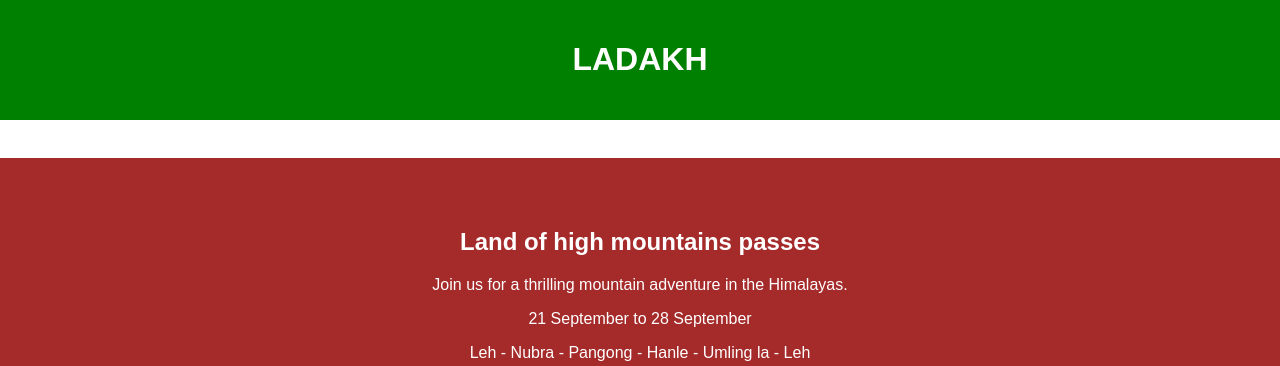
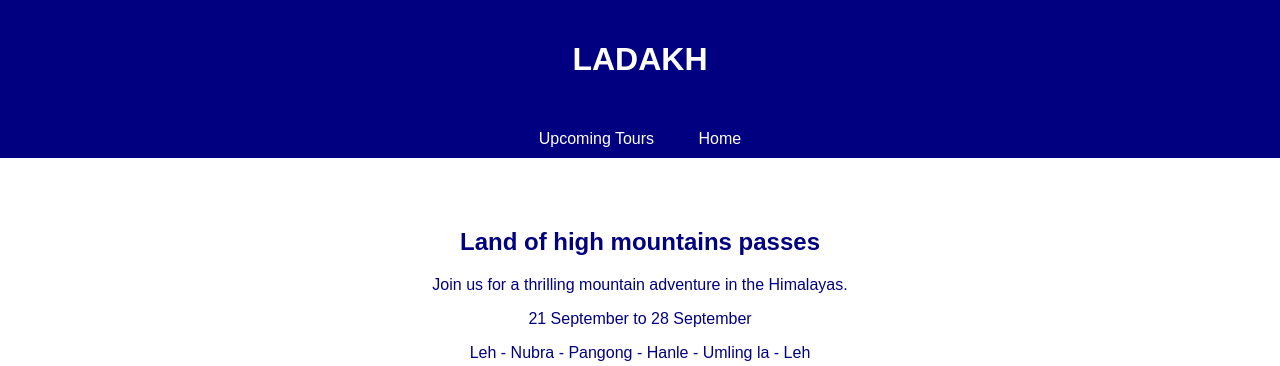
Before and after one commit to UrbanNomadsATRG/UrbanNomads, a plain HTML site: page event1.html in a window 1280 px wide. Shown: the top 366 px of the page. Drawn offline with Linux system fonts and the light colour scheme.

Commit message:
Update event1.html

```diff
--- a/event1.html
+++ b/event1.html
@@ -7,18 +7,18 @@
     <style>
         body {
             font-family: Arial, sans-serif;
-            background-color: brown;
-            color: white;
+            background-color: white;
+            color: navy;
             margin: 0;
         }
         header {
-            background-color: green;
+            background-color: navy;
             color: white;
             padding: 20px;
             text-align: center;
         }
         nav {
-            background-color: white;
+            background-color: navy;
             padding: 10px;
             text-align: center;
         }
```
